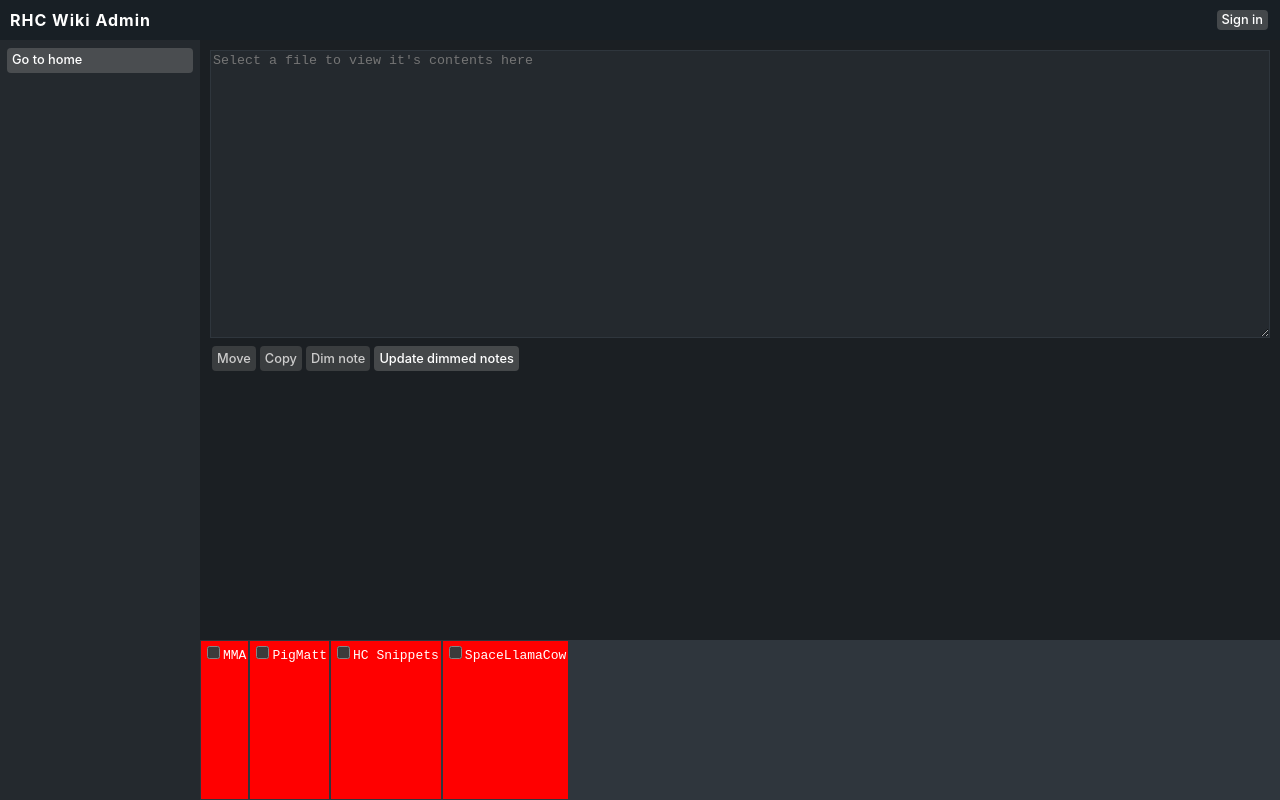
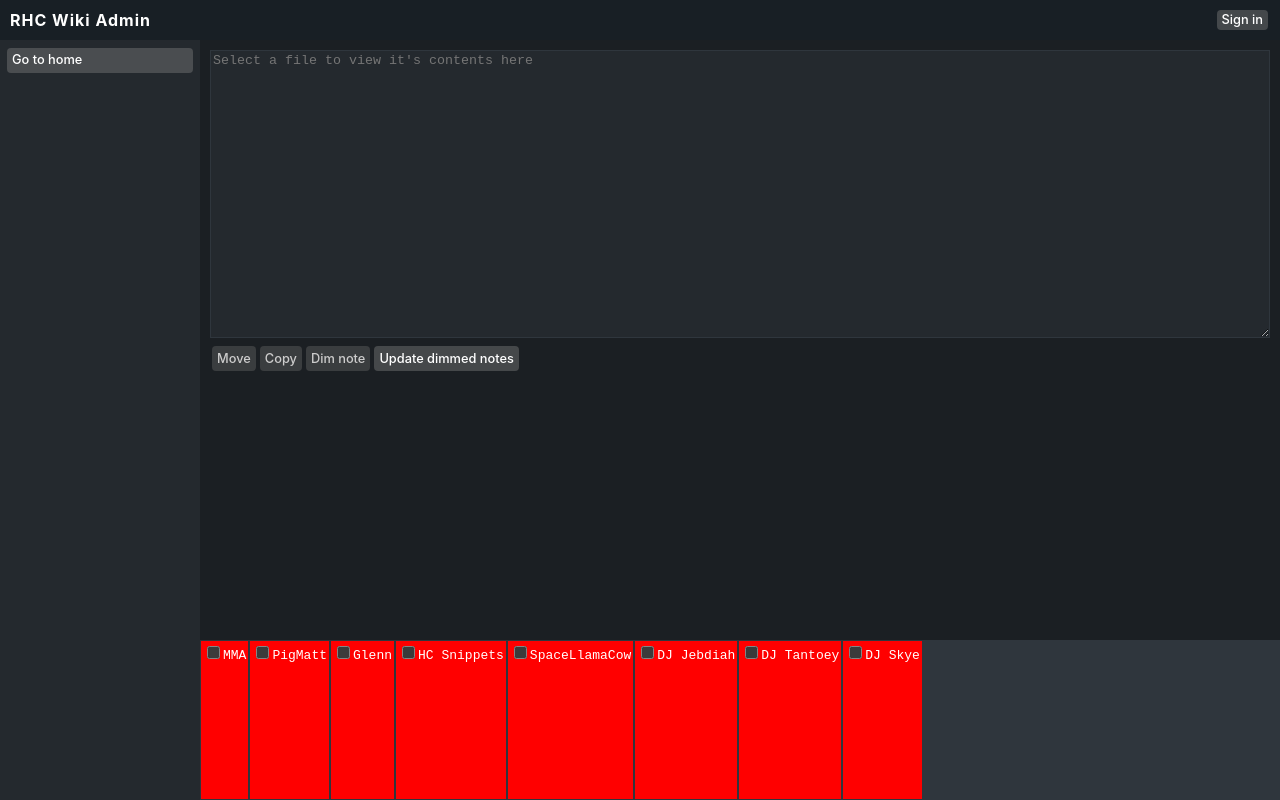
Before and after one commit to mmaismma/rhc-wiki, a website: page public/admin/index.html in a window 1280 px wide. Drawn offline with Linux system fonts and the light colour scheme; no server answers.

Commit message:
Fixed admin dashboard

```diff
--- a/public/admin/index.html
+++ b/public/admin/index.html
@@ -50,8 +50,12 @@
     <describers>
         <label><input type="checkbox" data-auth-id="OkuuTu5CfGQBMf7e2O3u4L99chy1" title="Cubfan,Joehills,Xisuma">MMA</input></label>
         <label><input type="checkbox" data-auth-id="tiWKJSPTN7brUHhd502UGVicVgC2" title="BdoubleO,Etho,Gemini,Impulse,Keralis,TangoTek,Zedaph">PigMatt</input></label>
+        <label><input type="checkbox" data-auth-id="iRhnntXtwVbR0zbtDVAXtcqeJhy1" title="Scar">Glenn</input></label>
         <label><input type="checkbox" data-auth-id="adSX7b8KocMp8VPDrcyNZEKHl2N2" title="xBCrafted">HC Snippets</input></label>
         <label><input type="checkbox" data-auth-id="f8ZgutMb8eaNGnXFrz3DLNkQBtq2" title="Grian,Mumbo,Pearl,Scar,Cleo">SpaceLlamaCow</input></label>
+        <label><input type="checkbox" data-auth-id="YekUuxxkqARahDQSSNBsxhRgAAF2" title="music">DJ Jebdiah</input></label>
+        <label><input type="checkbox" data-auth-id="WysM6dUhSsUkT2KRcKxpGLXTL5w2" title="music">DJ Tantoey</input></label>
+        <label><input type="checkbox" data-auth-id="GumrdQiDVSbHvEIRVt2QlXXsvbX2" title="music">DJ Skye</input></label>
     </describers>
 
     <script src="https://www.gstatic.com/firebasejs/8.7.1/firebase-app.js"></script>
--- a/public/admin/script.js
+++ b/public/admin/script.js
@@ -1,3 +1,4 @@
+//,1629931566004.json,1628950414367.json,1628599096385.json,1628685406436.json,1629013734144.json,1629121231273.json,1629202032538.json,1629375491470.json,1629452295506.json,1629452318877.json,1629630416932.json,1629976015731.json,1629981236454.json,1630236203665.json,1629026408705.json,1629721608758.json,1628676952825.json,1629069313130.json,1629222442965.json,1628445112592.json,1628445285179.json,1628576195976.json,1628576751706.json,1628651595618.json,1630674506518.json,1630674514400.json,1628611692463.json,1630851781259.json,1628802226809.json,1628965545749.json,1628705431298.json,1630075376655.json,1628953077338.json,1629676870127.json,1629933426865.json,1630884912122.json,1628853918108.json,1628898556629.json,1628636863941.json,1628792713985.json,1628905873081.json,1629224746590.json,1629594906509.json,1629645968254.json,1629833877882.json,1628966887149.json,1628954361877.json,1628869759532.json,1628601647993.json,1629392276362.json,1629477866701.json,1629639552022.json,1629667423210.json,1629924165592.json,1630249225945.json,1630443274222.json,1630443546080.json,1630615074819.json,1630771771551.json,1627923997175.json,1628315898861.json,1628438780507.json,1628469683642.json,1628801214802.json,1628843039575.json,1628843049348.json
 const $ = (x) => document.querySelector(x);
 const previewer = $('#previewer')
 
--- a/public/admin/style.css
+++ b/public/admin/style.css
@@ -101,6 +101,7 @@ button {
     font-size: 0.8em;
     font-weight: 500;
     cursor: pointer;
+    transition: background-color 100ms linear;
 }
 
 button:hover {
```
